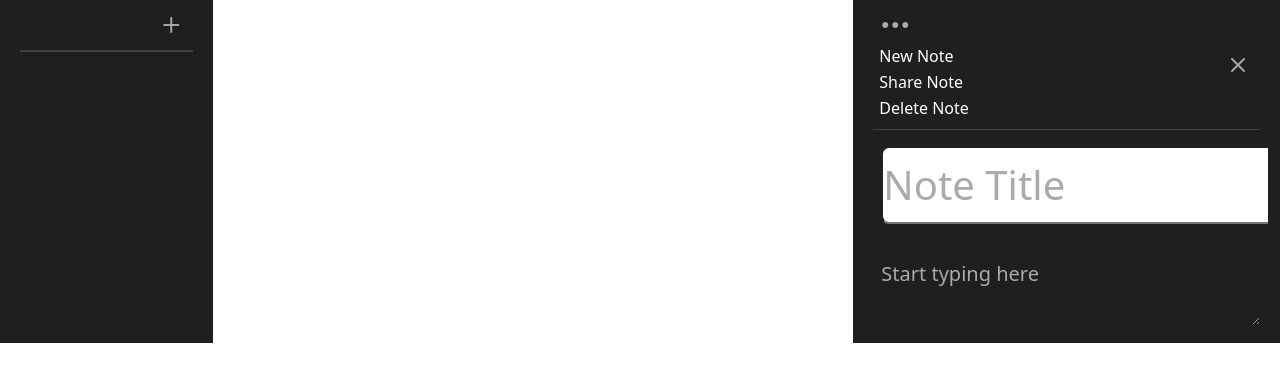
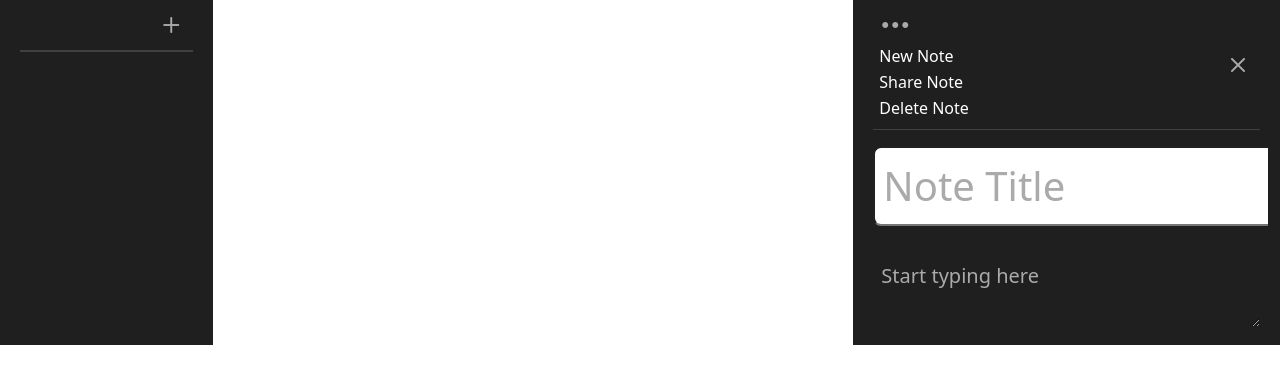
Before and after one commit to Agile-Web-Dev/UniNote, a Flask app: template app/templates/layouts/base.html in a window 1280 px wide. Shown: the part 168-552 px from the top of the page. Run offline with Flask 3, Linux system fonts and the light colour scheme; the template is opened without the code that fills it, so the values that code supplies are empty; some libraries are stand-ins or nearby versions.

Commit message:
Tweak note title padding

```diff
--- a/app/templates/components/sections/notesbar.html
+++ b/app/templates/components/sections/notesbar.html
@@ -4,7 +4,7 @@
     <div class="note-container">
       <input id="note-header"
              type="text"
-             class="fs-1 ms-2 me-2 mb-1 form-control-lg p-0"
+             class="fs-1 ps-2 pe-2 mb-1 form-control-lg"
              placeholder="Note Title"/>
       <div class="note-line mb-4"></div>
       <textarea id="notes-content"
```
